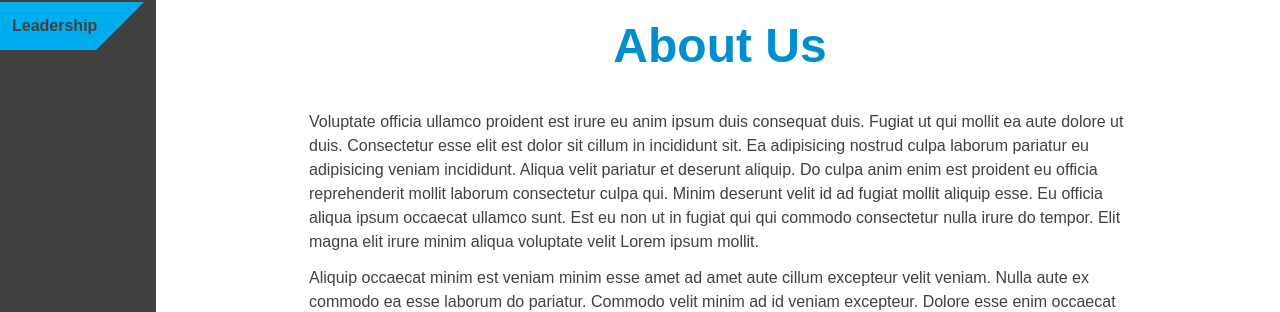
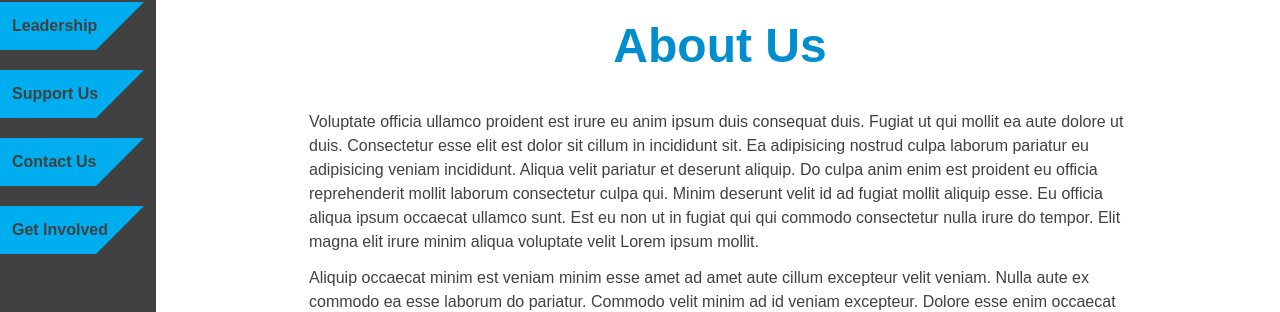
Before and after one commit to IEEE-ESB/website, a Next.js app: page / in a window 1280 px wide. Shown: the part 350-662 px from the top of the page. Built offline with nearby package versions, Linux system fonts and the light colour scheme.

Commit message:
adding navs

```diff
--- a/src/app/layout.js
+++ b/src/app/layout.js
@@ -28,6 +28,9 @@ export default function RootLayout({ children }) {
               { title: "Events", nav: "/events" },
               { title: "Membership", nav: "/membership" },
               { title: "Leadership", nav: "/leadership" },
+              { title: "Support Us", nav: "/support" },
+              { title: "Contact Us", nav: "/contact" },
+              { title: "Get Involved", nav: "/projects" },
             ]}
           />
           <div className="ms-40 mt-32 p-3 w-full">{children}</div>
```
